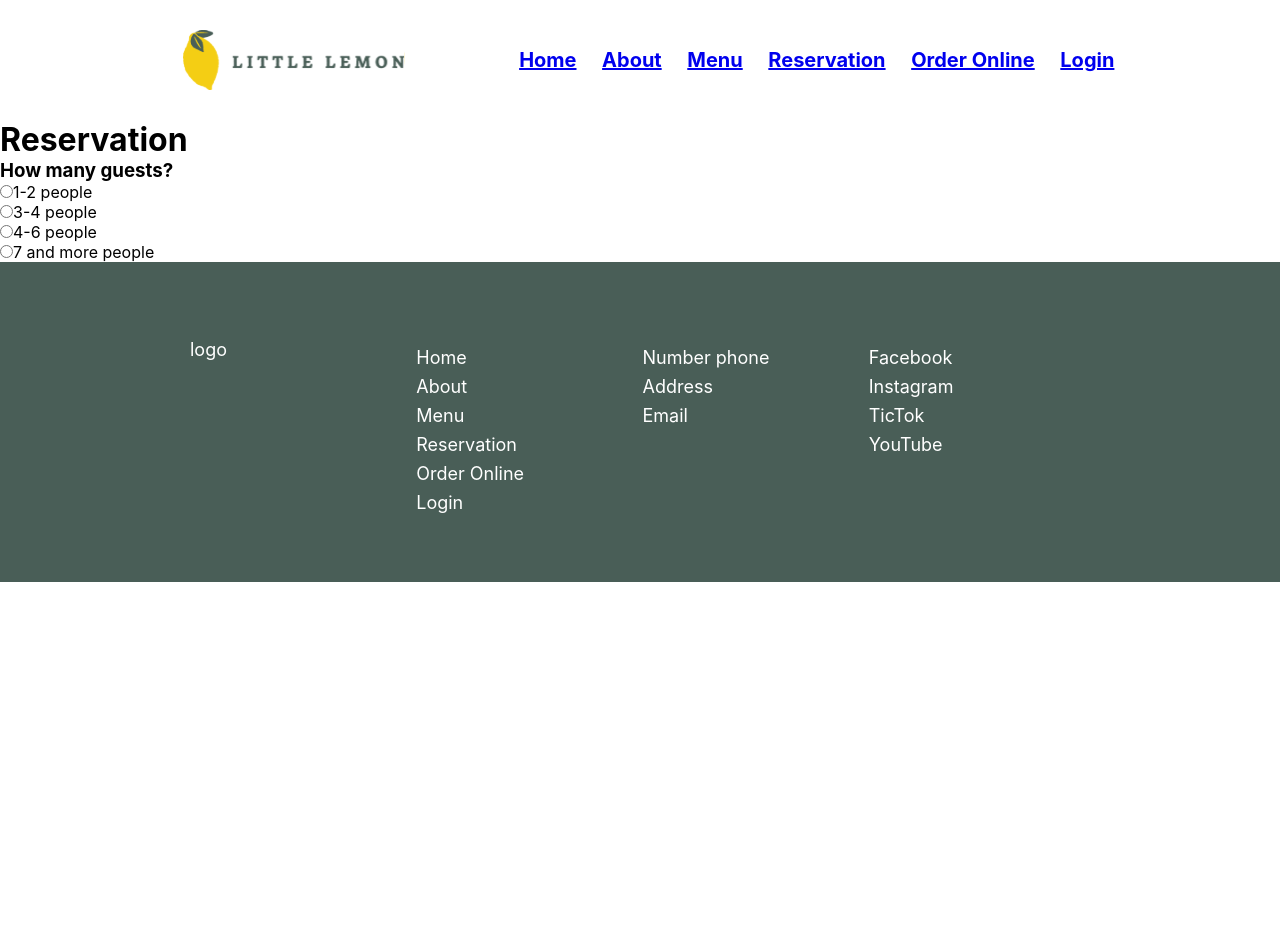
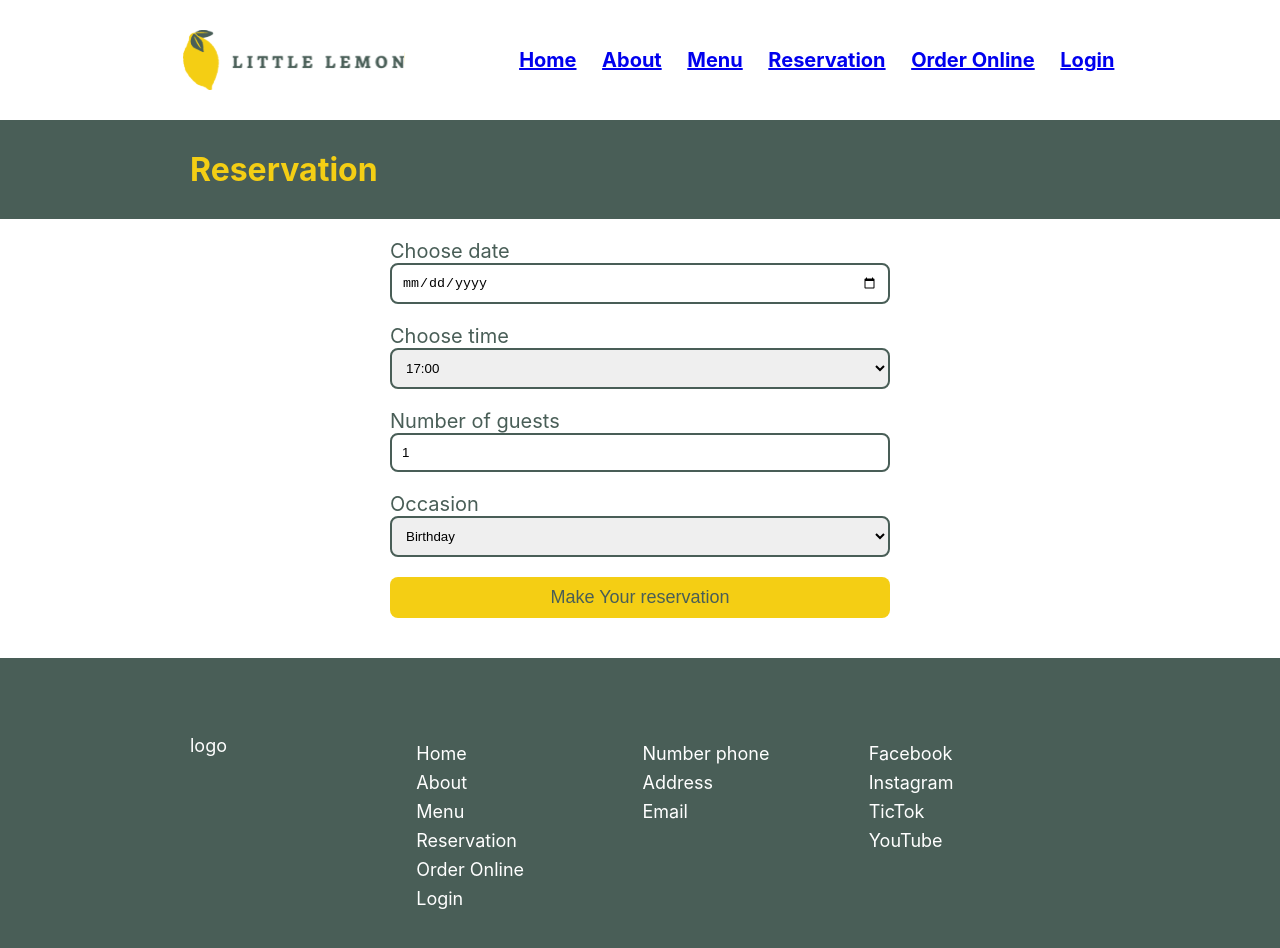
Before and after one commit to Ehson5252/little_lemon, a React (Create React App) app: page /reservation in a window 1280 px wide. Shown: the top 948 px of the page. Before the commit the page ends 800 px from the top, so only its background shows below. Built offline with nearby package versions, Linux system fonts and the light colour scheme.

Commit message:
create and designed booking form

```diff
--- a/src/App.css
+++ b/src/App.css
@@ -2,6 +2,7 @@
   margin: 0;
   padding: 0;
 }
+
 
 
 /* HEADER SECTION */
@@ -16,7 +17,6 @@
   justify-content: space-between;
   align-items: center;
 }
-
 
 .logo {
   transform: scale(1.5);
@@ -40,6 +40,7 @@ li:nth-child(5) {
 }
 
 
+
 /* HERO SECTION */
 /* HERO SECTION */
 /* HERO SECTION */
@@ -54,8 +55,6 @@ li:nth-child(5) {
   display: flex;
   justify-content: space-between;
 }
-
-
 
 .hero-text h2 {
   font-size: 40px;
@@ -97,6 +96,71 @@ li:nth-child(5) {
 }
 
 
+
+/* RESERVATION */
+/* RESERVATION */
+/* RESERVATION */
+
+
+
+.reserv .title {
+  background-color: #495e57;
+  padding: 30px;
+}
+
+.reserv h1 {
+  max-width: 900px;
+  margin: auto;
+  color: #F4CE14;
+}
+
+/* BOOKINGFORM */
+
+.BookingForm {
+  width: 500px;
+  margin: 20px auto;
+  color: #495e57;
+  font-size: 20px;
+  display: flex;
+  flex-direction: column;
+}
+
+.BookingForm input, .BookingForm select {
+  margin-bottom: 20px;
+  padding: 10px;
+  border-radius: 8px;
+  border: solid 2px #495e57;
+}
+
+.BookingForm .submit {
+  color: #495e57;
+  background-color: #F4CE14;
+  border: none;
+  font-size: large;
+  cursor: pointer;
+}
+
+.BookingForm .submit:hover {
+  opacity: 0.85;
+}
+
+.BookingForm span {
+  color: red;
+  margin: -12px 0 20px 0;
+  font-size: 18px;
+  display: none;
+}
+
+.BookingForm .nGuests:invalid {
+  border: solid 2px red
+}
+
+.BookingForm .nGuests:invalid ~ span{
+  display: block;
+}
+
+
+
 /* FOOTER */
 /* FOOTER */
 /* FOOTER */
--- /dev/null
+++ b/src/components/BookingForm.js
@@ -0,0 +1,54 @@
+import React from 'react'
+import { useState } from 'react'
+
+function BookingForm() {
+    const [nGuests, setNGuests] = useState(1)
+
+    const errorMesage ="The number of guests shoud be at least 1 and max 10 people"
+
+    const handleChange = (e) => {
+        setNGuests(e.target.value)
+    }
+
+    console.log(nGuests)
+    const handleSubmit = (e) => {
+        e.preventDefault()
+    }
+
+    return(
+        <form className="BookingForm" onSubmit={handleSubmit}>
+            <label htmlFor="res-date">Choose date</label>
+            <input type="date" id="res-date" />
+            <label htmlFor="res-time">Choose time</label>
+            <select id="res-time ">
+                <option>17:00</option>
+                <option>18:00</option>
+                <option>19:00</option>
+                <option>20:00</option>
+                <option>21:00</option>
+                <option>22:00</option>
+            </select>
+            <label htmlFor="guests">Number of guests</label>
+            <input
+                className='nGuests'
+                type="number"
+                value={nGuests}
+                min="1"
+                max="10"
+                id="guests"
+                onChange={handleChange}
+                required
+                pattern='5'
+            />
+            <span>{errorMesage}</span>
+            <label htmlFor="occasion">Occasion</label>
+            <select id="occasion">
+                <option>Birthday</option>
+                <option>Anniversary</option>
+            </select>
+            <input className="submit" type="submit" value="Make Your reservation" />
+        </form>
+    )
+}
+
+export default BookingForm
--- a/src/components/Reservation.js
+++ b/src/components/Reservation.js
@@ -1,15 +1,17 @@
+import React from 'react';
+
+import BookingForm from './BookingForm';
+
+
 function Reservation() {
+
     return(
-        <>
-            <h1>Reservation</h1>
-            <h3>How many guests?</h3>
-            <ul>
-                <li><input type="radio" />1-2 people</li>
-                <li><input type="radio" />3-4 people</li>
-                <li><input type="radio" />4-6 people</li>
-                <li><input type="radio" />7 and more people</li>
-            </ul>
-        </>
+        <div className="reserv">
+            <div className='title'>
+                <h1>Reservation</h1>
+            </div>
+            <BookingForm />
+        </div>
     )
 }
 
--- a/src/index.js
+++ b/src/index.js
@@ -14,6 +14,7 @@ root.render(
     <meta name="og:description" content="Delisios food from professional chef" />
     <meta name="og:image" content="./assets/restaurant.jpg" />
     <BrowserRouter>
+    <script src="https://raw.githubusercontent.com/courseraap/capstone/main/api.js"></script>
       <App />
     </BrowserRouter>
   </React.StrictMode>
```
